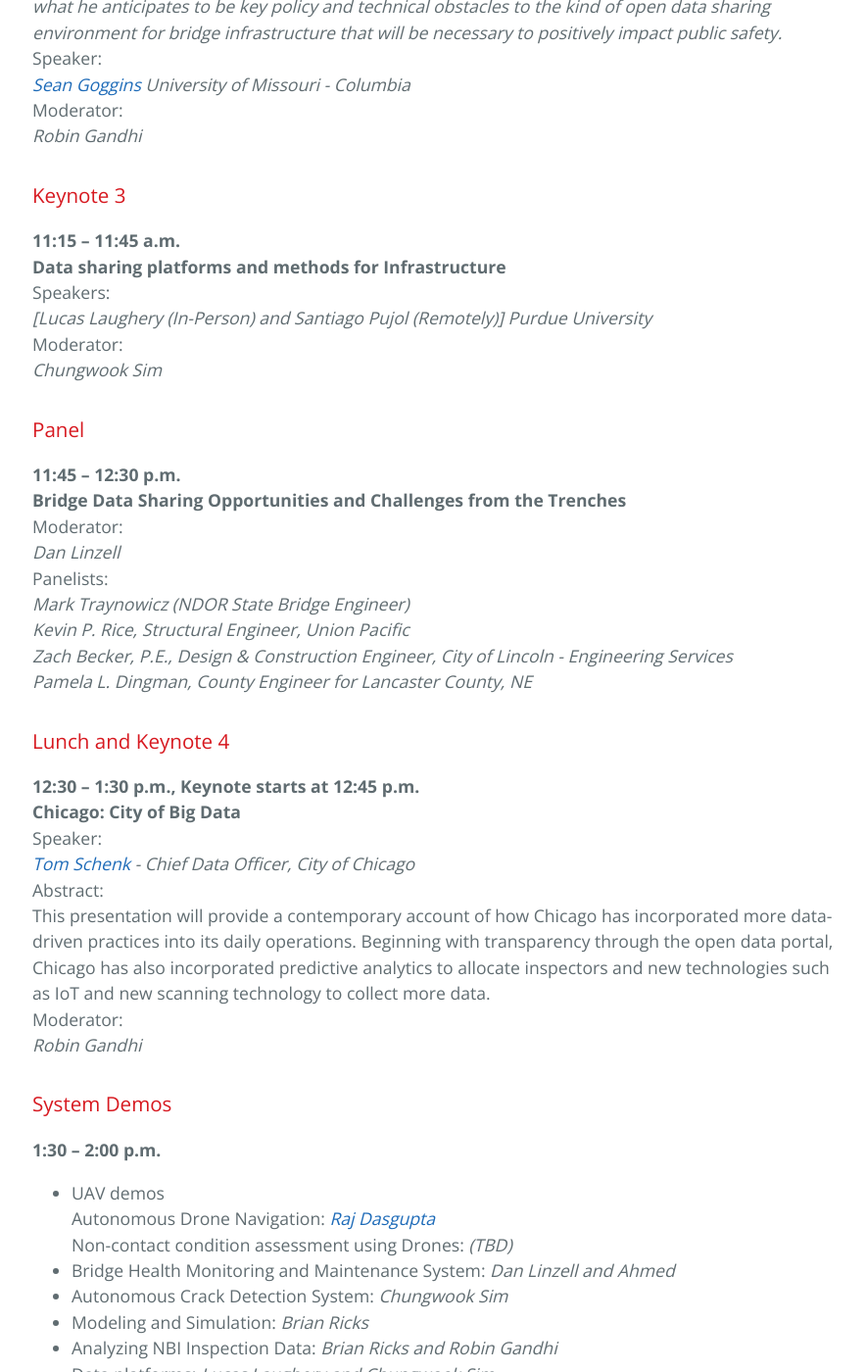
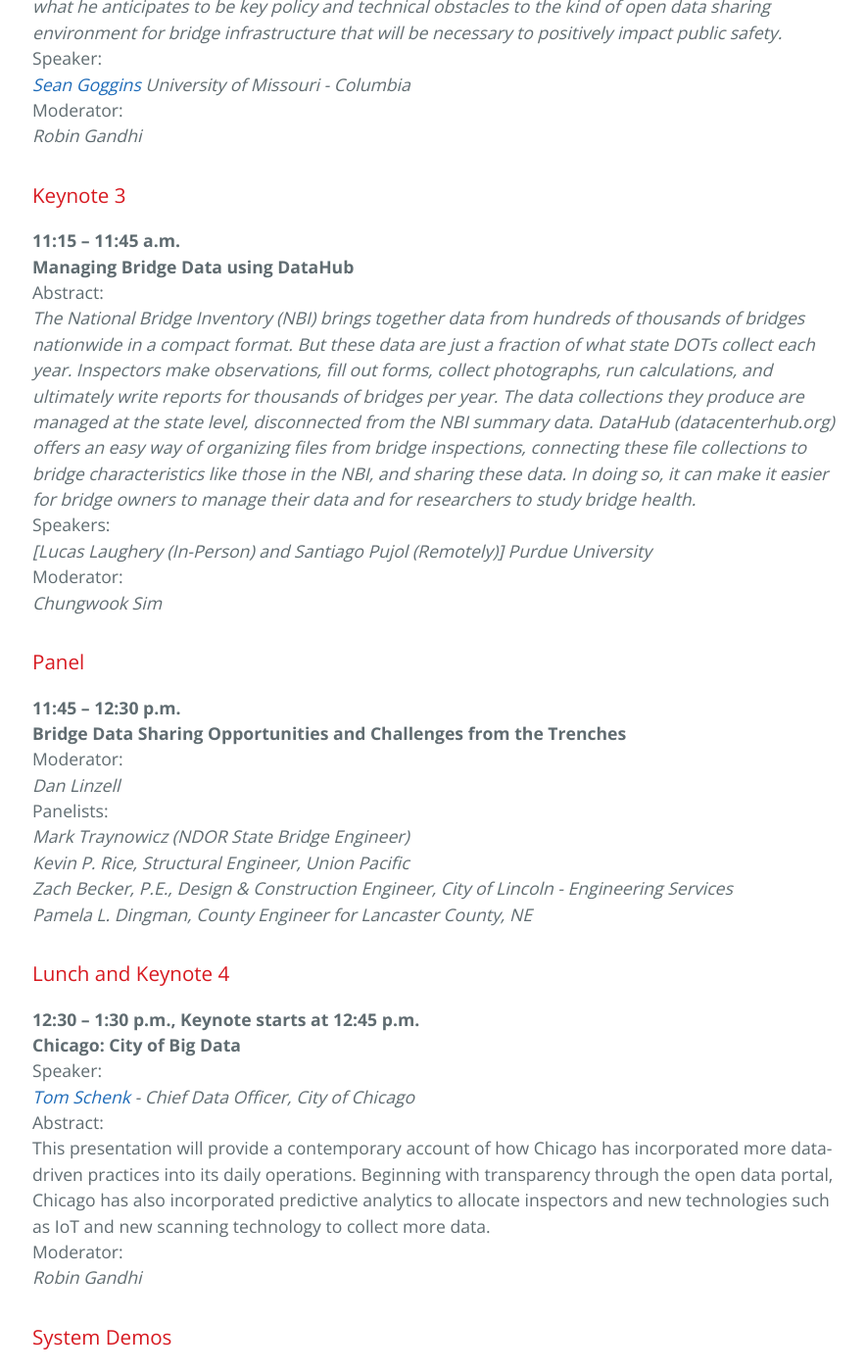
Before and after one commit to BridgingBigData/BridgingBigData.github.io, a Jekyll site: the page built from pages/bbd2016agenda.md, in a window 1280 px wide and 1400 px high, scrolled down 1927 px. Shown: the whole window at 98% size, without its empty margins (191-1075 px from the left). Built offline with Jekyll 4.4.1, drawn with Linux system fonts in a browser that asks for light colours; some of the changed text lies outside the part shown.

Commit message:
Update bbd2016agenda.md

```diff
--- a/pages/bbd2016agenda.md
+++ b/pages/bbd2016agenda.md
@@ -56,7 +56,9 @@ _Robin Gandhi_
 
 ### Keynote 3
 **11:15 – 11:45 a.m.
-Data sharing platforms and methods for Infrastructure**
+Managing Bridge Data using DataHub**
+Abstract:
+_The National Bridge Inventory (NBI) brings together data from hundreds of thousands of bridges nationwide in a compact format. But these data are just a fraction of what state DOTs collect each year. Inspectors make observations, fill out forms, collect photographs, run calculations, and ultimately write reports for thousands of bridges per year. The data collections they produce are managed at the state level, disconnected from the NBI summary data. DataHub (datacenterhub.org) offers an easy way of organizing files from bridge inspections, connecting these file collections to bridge characteristics like those in the NBI, and sharing these data. In doing so, it can make it easier for bridge owners to manage their data and for researchers to study bridge health._
 Speakers:
 _[Lucas Laughery (In-Person) and Santiago Pujol (Remotely)] Purdue University_
 Moderator:
@@ -88,8 +90,9 @@ _Robin Gandhi_
 - UAV demos
 Autonomous Drone Navigation: _[Raj Dasgupta](https://sites.google.com/site/prithvirajdasgupta/)_
 Non-contact condition assessment using Drones: _(TBD)_
-- Bridge Health Monitoring and Maintenance System: _Dan Linzell and Ahmed_
+- Bridge Health Monitoring and Maintenance System: _Dan Linzell and Ahmed Rageh_
 - Autonomous Crack Detection System: _Chungwook Sim_
+- Automated Acoustic Scanning Technique for Bridge Deck Evaluation: _Hongbin Sun_
 - Modeling and Simulation: _Brian Ricks_
 - Analyzing NBI Inspection Data: _Brian Ricks and Robin Gandhi_
 - Data platforms: _Lucas Laughery and Chungwook Sim_
```
